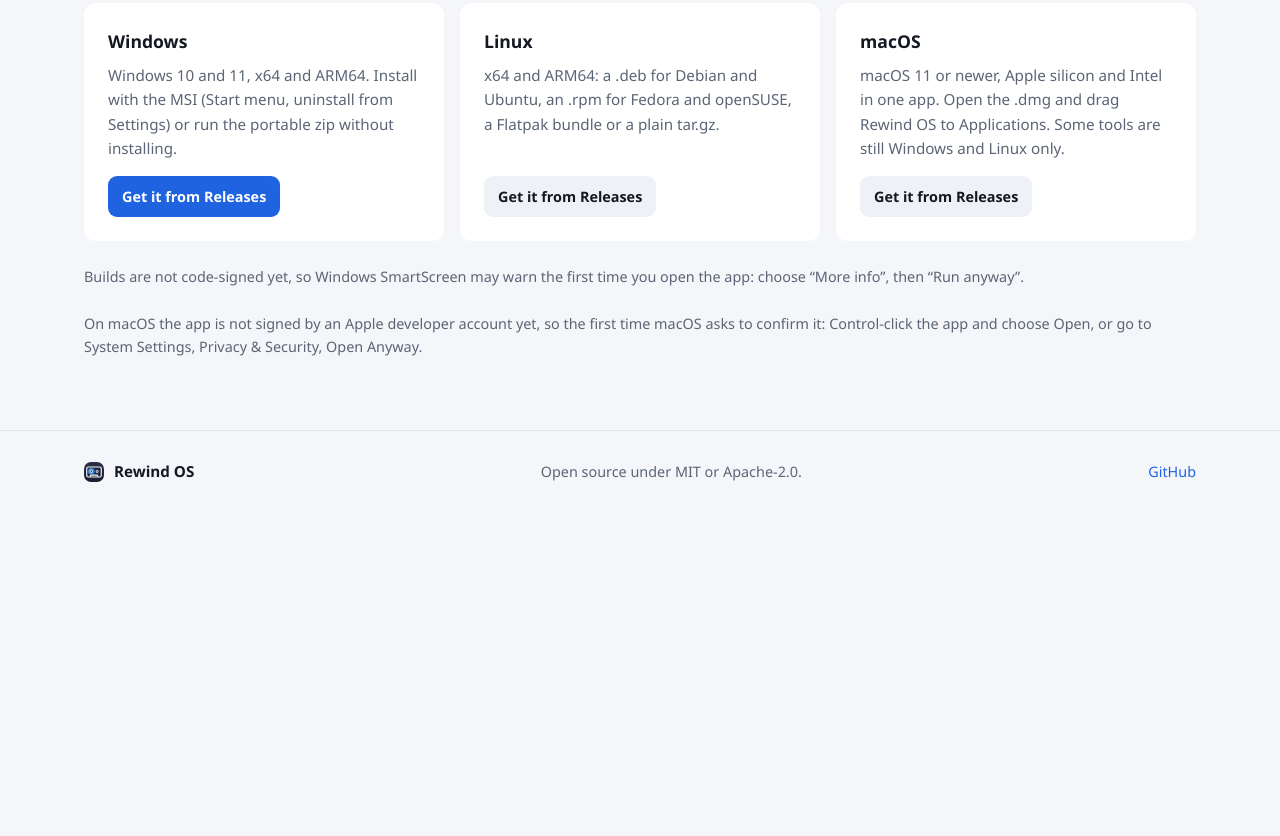
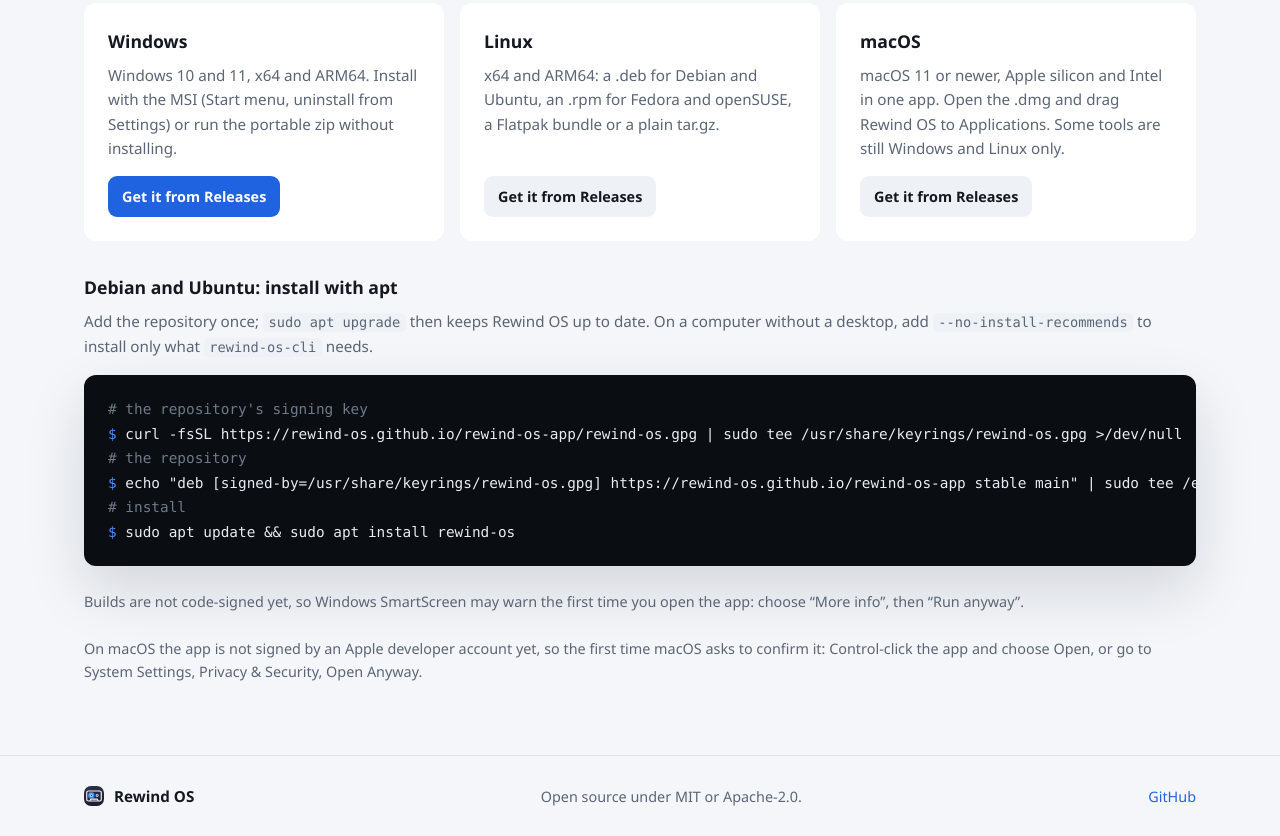
Before and after one commit to rewind-os/rewind-os.github.io, a plain HTML site: page index.html in a window 1280 px wide. Shown: the part 5823-6659 px from the top of the page. Before the commit the page ends 6335 px from the top, so only its background shows below. Drawn offline with Linux system fonts and the light colour scheme; no server answers.

Commit message:
Install with apt on Debian and Ubuntu

```diff
--- a/assets/css/style.css
+++ b/assets/css/style.css
@@ -147,6 +147,10 @@ h1 { font-size: clamp(2.1rem, 5vw, 3.4rem); line-height: 1.12; letter-spacing: -
 .terminal .c { color: #6f7a8a; }
 .terminal .p { color: #4c8dff; user-select: none; }
 
+.apt { margin-top: 32px; }
+.apt h3 { margin: 0 0 8px; font-size: 1.1rem; }
+.apt p { color: var(--muted); margin: 0 0 16px; font-size: 0.95rem; }
+
 /* Footer */
 .footer { border-top: 1px solid var(--line); padding: 28px 0; color: var(--muted); font-size: 0.9rem; }
 .footer-inner { display: flex; gap: 24px; align-items: center; justify-content: space-between; flex-wrap: wrap; }
--- a/assets/js/main.js
+++ b/assets/js/main.js
@@ -75,6 +75,8 @@
     "dl.mac": "macOS 11 o posterior, Apple Silicon e Intel en una sola app. Abre el .dmg y arrastra Rewind OS a Aplicaciones. Algunas herramientas aún son solo de Windows y Linux.",
     "dl.macunsigned": "En macOS la app aún no está firmada con una cuenta de desarrollador de Apple, así que la primera vez macOS pide confirmarla: haz clic con Control en la app y elige Abrir, o ve a Ajustes del Sistema, Privacidad y seguridad, Abrir igualmente.",
     "dl.releases": "Ir a las versiones",
+    "dl.apt.title": "Debian y Ubuntu: instálalo con apt",
+    "dl.apt.body": "Añade el repositorio una vez; después <code>sudo apt upgrade</code> mantiene Rewind OS al día. En un equipo sin escritorio, añade <code>--no-install-recommends</code> para instalar solo lo que necesita <code>rewind-os-cli</code>.",
     "dl.unsigned": "Las versiones aún no están firmadas, así que Windows SmartScreen puede avisar la primera vez: elige «Más información» y luego «Ejecutar de todas formas».",
     "dl.version": "Última versión: {v}.",
     "footer.licence": "Código abierto con licencia MIT o Apache-2.0.",
--- a/index.html
+++ b/index.html
@@ -212,6 +212,16 @@
             </div>
           </div>
         </div>
+        <div class="apt">
+          <h3 data-i18n="dl.apt.title">Debian and Ubuntu: install with apt</h3>
+          <p data-i18n="dl.apt.body">Add the repository once; <code>sudo apt upgrade</code> then keeps Rewind OS up to date. On a computer without a desktop, add <code>--no-install-recommends</code> to install only what <code>rewind-os-cli</code> needs.</p>
+          <pre class="terminal" aria-label="Install with apt"><code><span class="c"># the repository's signing key</span>
+<span class="p">$</span> curl -fsSL https://rewind-os.github.io/rewind-os-app/rewind-os.gpg | sudo tee /usr/share/keyrings/rewind-os.gpg &gt;/dev/null
+<span class="c"># the repository</span>
+<span class="p">$</span> echo "deb [signed-by=/usr/share/keyrings/rewind-os.gpg] https://rewind-os.github.io/rewind-os-app stable main" | sudo tee /etc/apt/sources.list.d/rewind-os.list
+<span class="c"># install</span>
+<span class="p">$</span> sudo apt update &amp;&amp; sudo apt install rewind-os</code></pre>
+        </div>
         <p class="note" data-i18n="dl.unsigned">Builds are not code-signed yet, so Windows SmartScreen may warn the first time you open the app: choose “More info”, then “Run anyway”.</p>
         <p class="note" data-i18n="dl.macunsigned">On macOS the app is not signed by an Apple developer account yet, so the first time macOS asks to confirm it: Control-click the app and choose Open, or go to System Settings, Privacy &amp; Security, Open Anyway.</p>
       </div>
```
